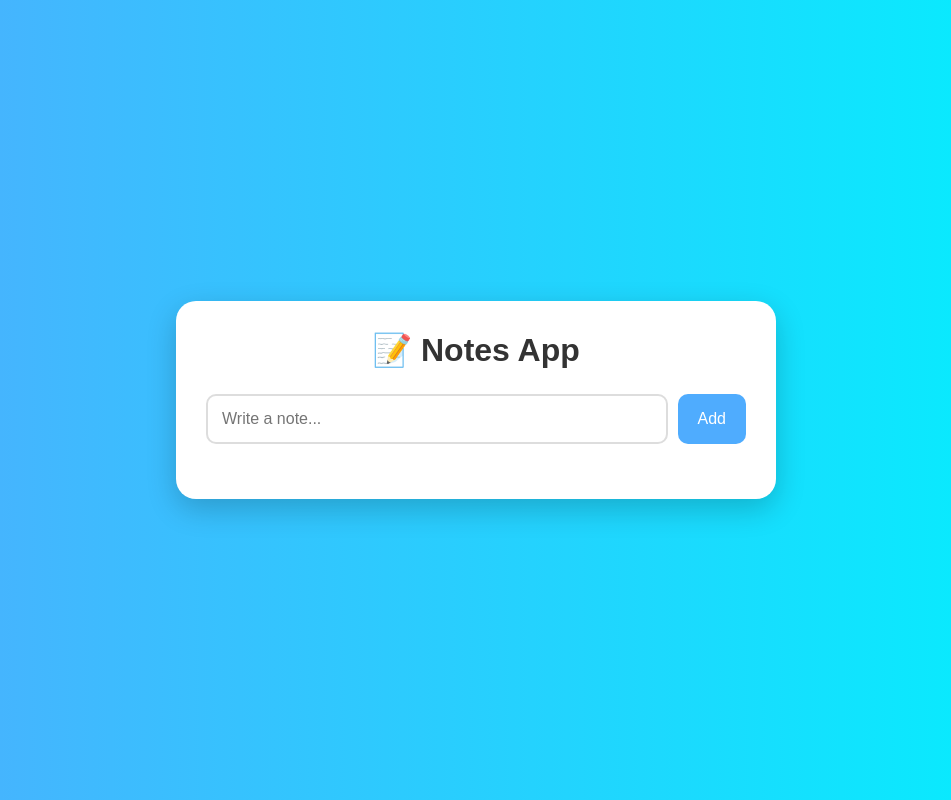
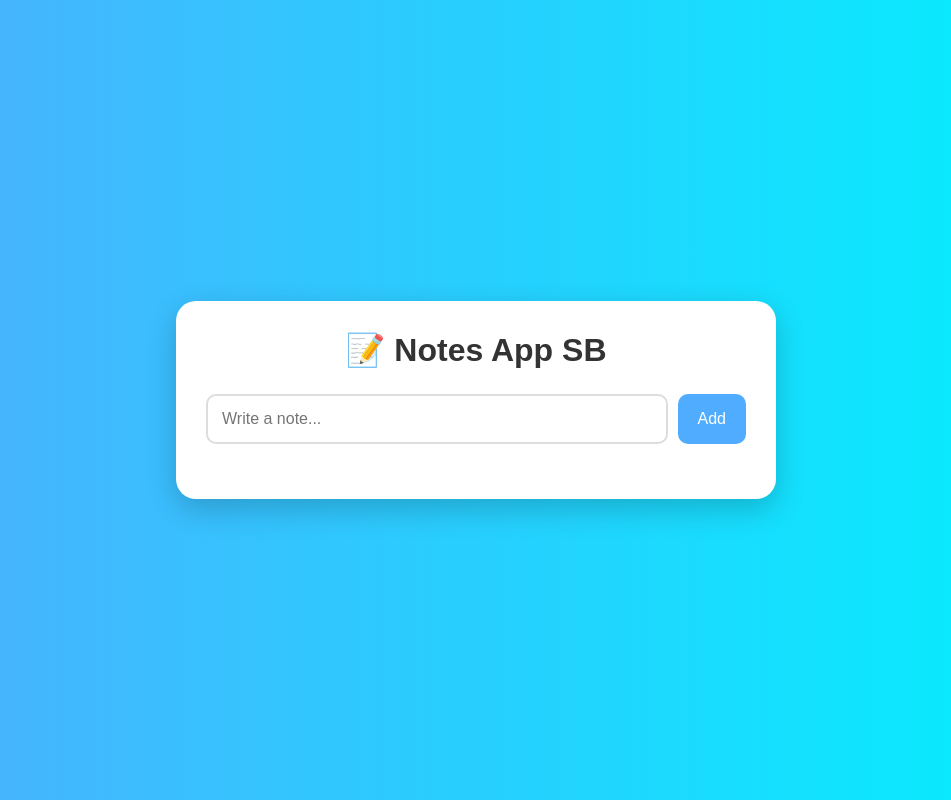
Before and after one commit to SripaadaBhat/NotesAppDevOpsLab, a website: page public/index.html in a window 1280 px wide. Shown: the whole page, without its empty margins (164-1115 px from the left). Drawn offline with Linux system fonts and the light colour scheme; no server answers.

Commit message:
html config

```diff
--- a/public/index.html
+++ b/public/index.html
@@ -10,7 +10,7 @@
 
     <div class="container">
 
-        <h1>📝 Notes App</h1>
+        <h1>📝 Notes App SB</h1>
 
         <div class="input-section">
             <input type="text" id="noteInput" placeholder="Write a note...">
```
